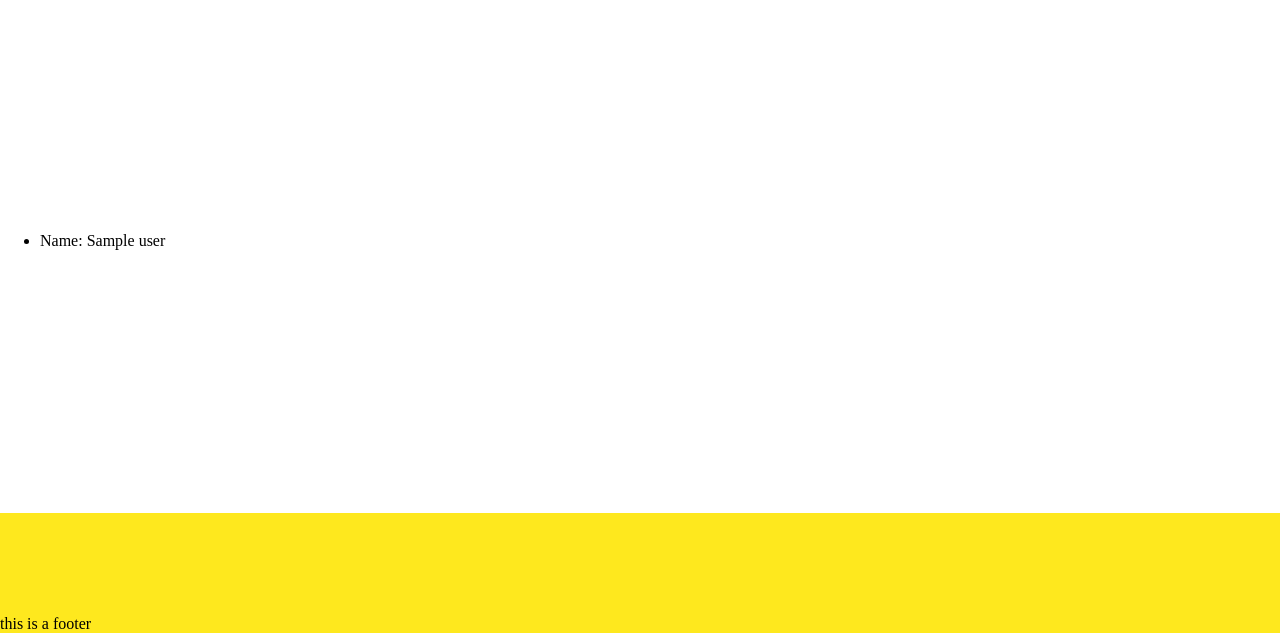
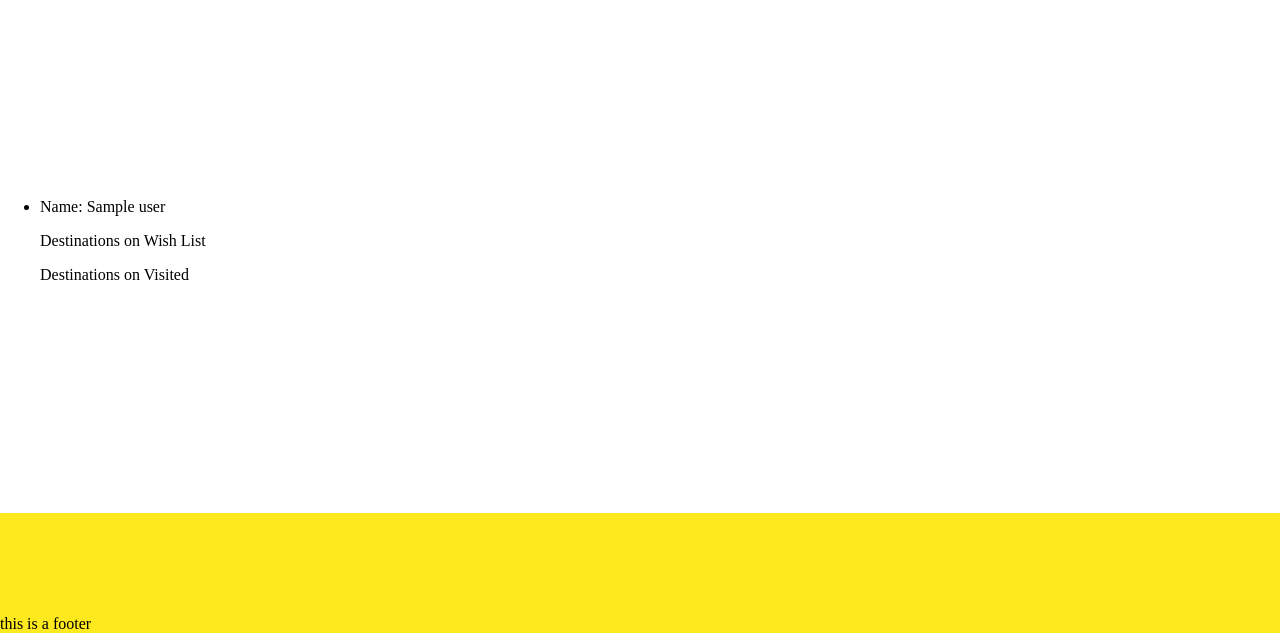
Before and after one commit to MU-RR-4Y/Week5_Project, a Flask app: page /users in a window 1280 px wide. Shown: the part 167-800 px from the top of the page. Run offline with Flask 2, Linux system fonts and the light colour scheme; a database or web service that is not in the repository returns one stand-in record (values such as "Sample title"); some libraries are stand-ins or nearby versions.

Commit message:
updated user index to include list of destinations visited

```diff
--- a/templates/users/index.html
+++ b/templates/users/index.html
@@ -5,6 +5,7 @@
         {% for user in users %}
             <li>
                 <p>Name: {{user.name}}</p>
+                <p>Destinations on Wish List</p>
                 <ul>
                     {% for item in user.wishlist %}
                         {% for destination in destinations %}
@@ -14,6 +15,18 @@
                         {% endfor %}
                     {% endfor %}
                 </ul>
+
+                <p>Destinations on Visited</p>
+                <ul>
+                    {% for item in user.visited_list %}
+                        {% for destination in destinations %}
+                            {% if item == destination.id %}
+                            <li>{{destination.name}}</li>
+                            {% endif %}
+                        {% endfor %}
+                    {% endfor %}
+                </ul>
+
             </li>
 
         {% endfor %}
```
